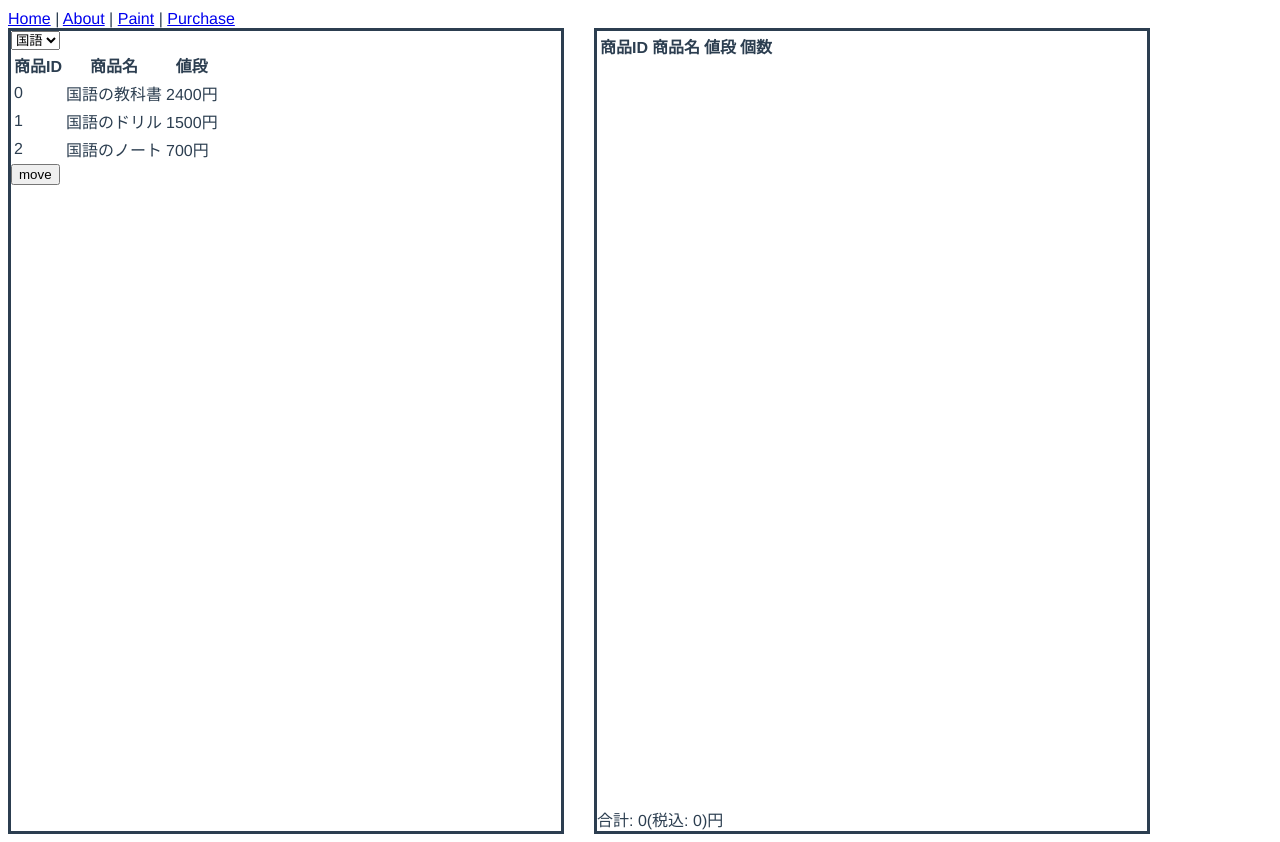
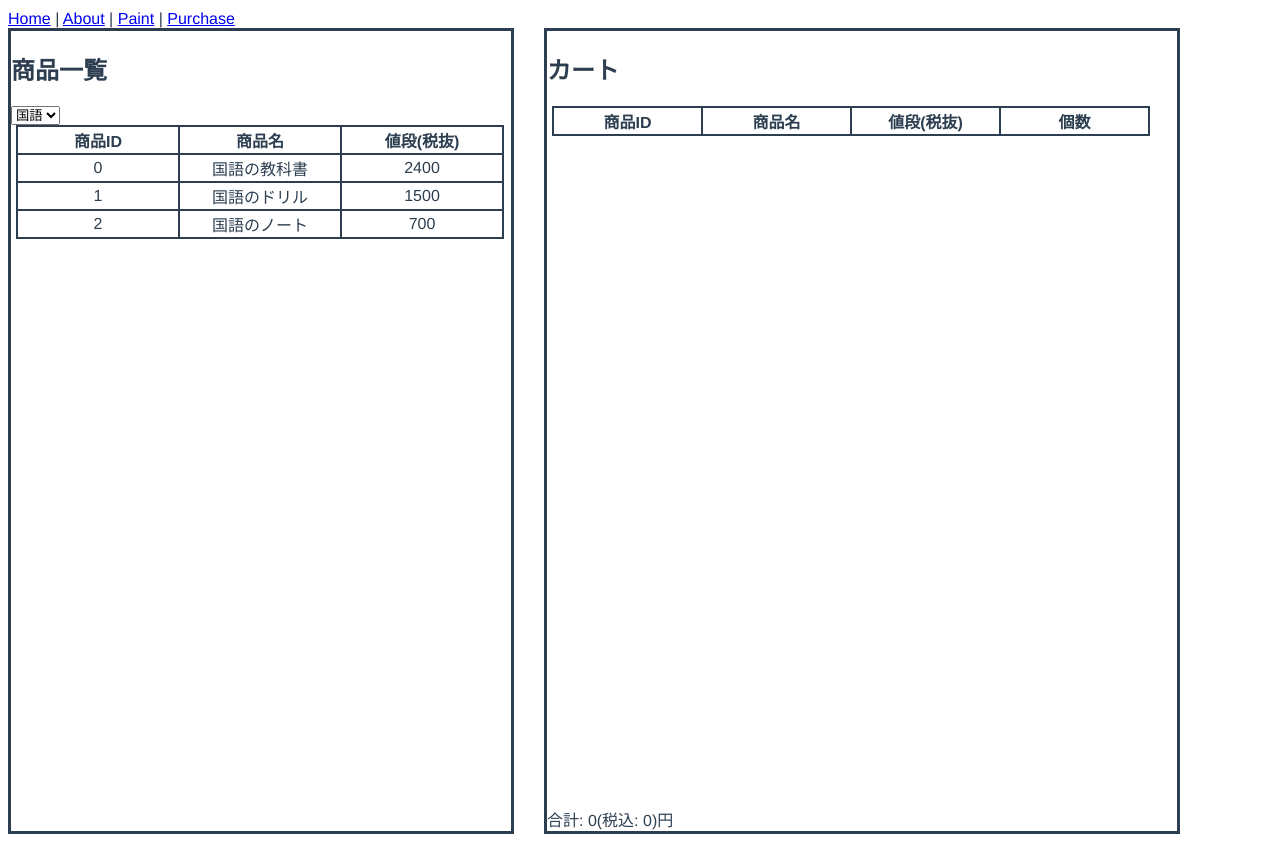
Before and after one commit to rikunishino/paint_app, a Vue app: page /purchase in a window 1280 px wide. Built offline with nearby package versions, Linux system fonts and the light colour scheme.

Commit message:
[update, fix] 購入数をキー入力および「+」「-」ボタンで変更可能に更新、リファクタリング

```diff
--- a/src/views/Purchase.vue
+++ b/src/views/Purchase.vue
@@ -2,6 +2,7 @@
   <div ref="purchasePage" class="purchasePage" @mousemove="dragging" @mouseup="reset">
     <!-- 商品一覧 -->
     <div class="product">
+      <h2>商品一覧</h2>
       <select v-model="subject">
         <option>国語</option>
         <option>算数</option>
@@ -15,36 +16,44 @@
           <tr>
             <th>商品ID</th>
             <th>商品名</th>
-            <th>値段</th>
+            <th>値段(税抜)</th>
           </tr>
         </thead>
         <tbody v-for="product in products" :key="product.id">
-          <tr ref="product" v-if="product.subject==subject" @mousedown="dragStart(product, $event)">
+          <tr v-if="product.subject==subject" @mousedown="dragStart(product, $event)">
             <td>{{ product.id }}</td>
-            <td>{{ product.name }}</td>
-            <td>{{ product.price }}円</td>
+            <td ref="product">{{ product.name }}</td>
+            <td>{{ product.price }}</td>
           </tr>
         </tbody>
       </table>
-      <button @click="move()">move</button>
     </div>
     <!-- カート -->
     <div class="cart" @mouseup="dragEnd">
+      <h2>カート</h2>
       <table class="putProductList">
         <thead>
           <tr>
             <th>商品ID</th>
             <th>商品名</th>
-            <th>値段</th>
+            <th>値段(税抜)</th>
             <th>個数</th>
           </tr>
         </thead>
-        <tbody v-for="putProduct in putProducts" :key="putProduct.id">
+        <tbody v-for="(putProduct, index) in putProducts" :key="putProduct.id">
           <tr>
-            <td>{{ putProduct.id }}</td>
-            <td>{{ putProduct.name }}</td>
-            <td>{{ putProduct.price }}円</td>
-            <td>{{ putProduct.amount }}個</td>
+            <td class="putProductId">{{ putProduct.id }}</td>
+            <td class="putProductName">{{ putProduct.name }}</td>
+            <td class="putProductPrice">{{ putProduct.price }}</td>
+            <td class="putProductAmount">
+              <input type="text" :value="putProduct.amount"
+                @input="amountValidation($event.target.value, index);totalPrice()"
+                @change="replaceOne($event.target.value, index)"/>
+              <div class="increaseOrDecrease">
+                <button @click="changeAmount('+', index)">+</button>
+                <button @click="changeAmount('-', index)">-</button>
+              </div>
+            </td>
           </tr>
         </tbody>
       </table>
@@ -73,7 +82,10 @@ var purchasePageElement = null
 var isDrag = false
 
 // 税率
-var TAX_RATE = 0.1
+const TAX_RATE = 0.1
+// 最大および最小購入数
+const MAX_AMOUNT = 99
+const MIN_AMOUNT = 1
 
 export default {
   data() {
@@ -123,7 +135,7 @@ export default {
 
       // 選択された商品をセット
       product = targetProduct
-      console.log(product.sort_num)
+      // console.log(product.sort_num)
       // アニメーション用のクローン作成
       productClone = productElement[product.sort_num].cloneNode(true)
       productClone.style.position = 'absolute'
@@ -148,7 +160,7 @@ export default {
       if(!isDrag) {
         return
       }
-      console.log('ドラッグ終了')
+      // console.log('ドラッグ終了')
       isDrag = false
 
 
@@ -182,9 +194,7 @@ export default {
      */
     checkDuplication: function(id) {
       for(var i = 0; i < this.putProducts.length; i++) {
-        // console.log(id + ':' + this.putProducts[i].id)
         if(id === this.putProducts[i].id) {
-          // console.log('false')
           return i
         }
       }
@@ -194,23 +204,93 @@ export default {
      * 合計金額の計算
      */
     totalPrice: function() {
-      // console.log(this.putProducts.length)
       this.total = 0
       for(var i = 0; i < this.putProducts.length; i++) {
         this.total += this.putProducts[i].price * this.putProducts[i].amount
       }
       this.totalIncludedTax = this.total + (this.total * TAX_RATE)
     },
-    move: function() {
-      var clone = productElement[1].cloneNode(true)
-      // clone.style.display = 'inline'
-      clone.style.position = 'absolute'
-      clone.style.top = '300px'
-      purchasePageElement.appendChild(clone)
-      console.log(productElement[1])
-      console.log(clone)
-      // product[1].style.position = 'absolute'
-      // product[1].style.left = '300px'
+    amountValidation: function(amount, index) {
+      // フォーカス中は空文字を許可
+      if(amount === '') {
+        this.$set(this.putProducts, index, {
+                                            id: this.putProducts[index].id,
+                                            subject: this.putProducts[index].subject,
+                                            name: this.putProducts[index].name,
+                                            price: this.putProducts[index].price,
+                                            amount: ''
+                                          })
+        return
+      }
+
+      // 購入範囲外の入力は受け付けない
+      if(amount < MIN_AMOUNT || amount > MAX_AMOUNT) {
+        return
+      }
+
+      // 自然数以外は「1」に置き換える
+      if(amount.match('^[1-9][0-9]*$') != null) {
+        this.$set(this.putProducts, index, {
+                                            id: this.putProducts[index].id,
+                                            subject: this.putProducts[index].subject,
+                                            name: this.putProducts[index].name,
+                                            price: this.putProducts[index].price,
+                                            amount: amount
+                                          })
+      } else {
+        this.$set(this.putProducts, index, {
+                                            id: this.putProducts[index].id,
+                                            subject: this.putProducts[index].subject,
+                                            name: this.putProducts[index].name,
+                                            price: this.putProducts[index].price,
+                                            amount: 1
+                                          })
+      }
+    },
+    /**
+     * 購入数変更
+     */
+    changeAmount: function(input, index) {
+      switch(input) {
+        case '+':
+          if(this.putProducts[index].amount < MAX_AMOUNT) {
+            this.$set(this.putProducts, index, {
+                                                id: this.putProducts[index].id,
+                                                subject: this.putProducts[index].subject,
+                                                name: this.putProducts[index].name,
+                                                price: this.putProducts[index].price,
+                                                amount: parseInt(this.putProducts[index].amount) + 1
+                                              })
+          }
+          break
+        case '-':
+          if(this.putProducts[index].amount > MIN_AMOUNT) {
+            this.$set(this.putProducts, index, {
+                                              id: this.putProducts[index].id,
+                                              subject: this.putProducts[index].subject,
+                                              name: this.putProducts[index].name,
+                                              price: this.putProducts[index].price,
+                                              amount: parseInt(this.putProducts[index].amount) - 1
+                                            })
+          }
+          break
+      }
+      //合計金額算出
+      this.totalPrice()
+    },
+    /**
+     * 空文字を「1」に置き換える
+     */
+    replaceOne: function(amount, index) {
+      if(amount === '') {
+        this.$set(this.putProducts, index, {
+                                            id: this.putProducts[index].id,
+                                            subject: this.putProducts[index].subject,
+                                            name: this.putProducts[index].name,
+                                            price: this.putProducts[index].price,
+                                            amount: 1
+                                          })
+      }
     }
   }
 }
@@ -228,17 +308,27 @@ export default {
     商品一覧
 */
 .product {
-  width: 550px;
+  width: 500px;
   height: 800px;
   border: solid 3px;
 }
 
 .productList {
   list-style: none;
+  user-select: none;
+  margin-left: 5px;
+  border: solid 2px;
+  border-collapse: collapse;
 }
 
-.productList li {
-  user-select: none;
+.productList th, .productList td {
+  width: 158px;
+  border: solid 2px;
+}
+
+.productList td {
+  text-align: center;
+  border: solid 2px;
 }
 
 /*
@@ -246,7 +336,7 @@ export default {
 */
 .cart {
   position: relative;
-  width: 550px;
+  width: 630px;
   height: 800px;
   margin-left: 30px;
   border: solid 3px;
@@ -254,6 +344,36 @@ export default {
 
 .putProductList {
   list-style: none;
+  margin-left: 5px;
+  border: solid 2px;
+  border-collapse: collapse;
+}
+
+.putProductList th {
+  width: 145px;
+  border: solid 2px;
+}
+
+.putProductList td {
+  text-align: center;
+}
+
+.putProductId, .putProductName, .putProductPrice {
+  border: solid 2px;
+}
+
+.putProductAmount {
+  display: flex;
+}
+
+.increaseOrDecrease {
+  display: flex;
+  flex-direction: column;
+}
+
+.increaseOrDecrease button {
+  width: 20px;
+  height: 20px;
 }
 
 .total {
```
